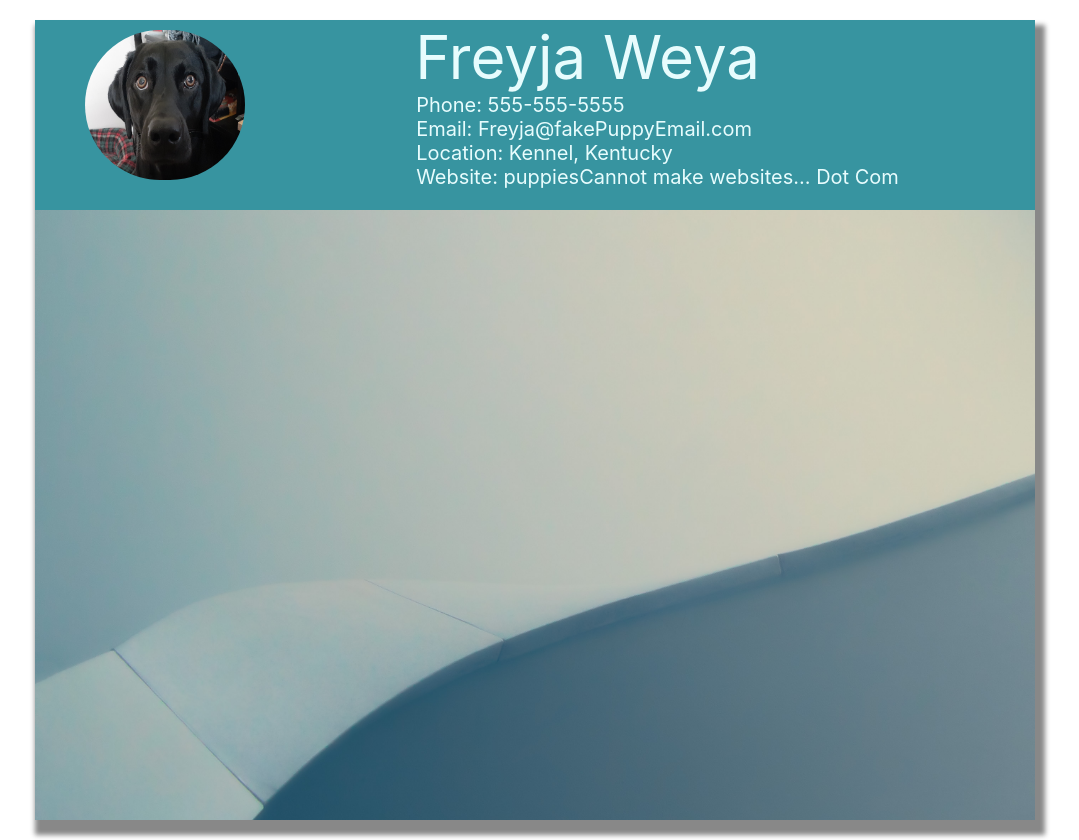
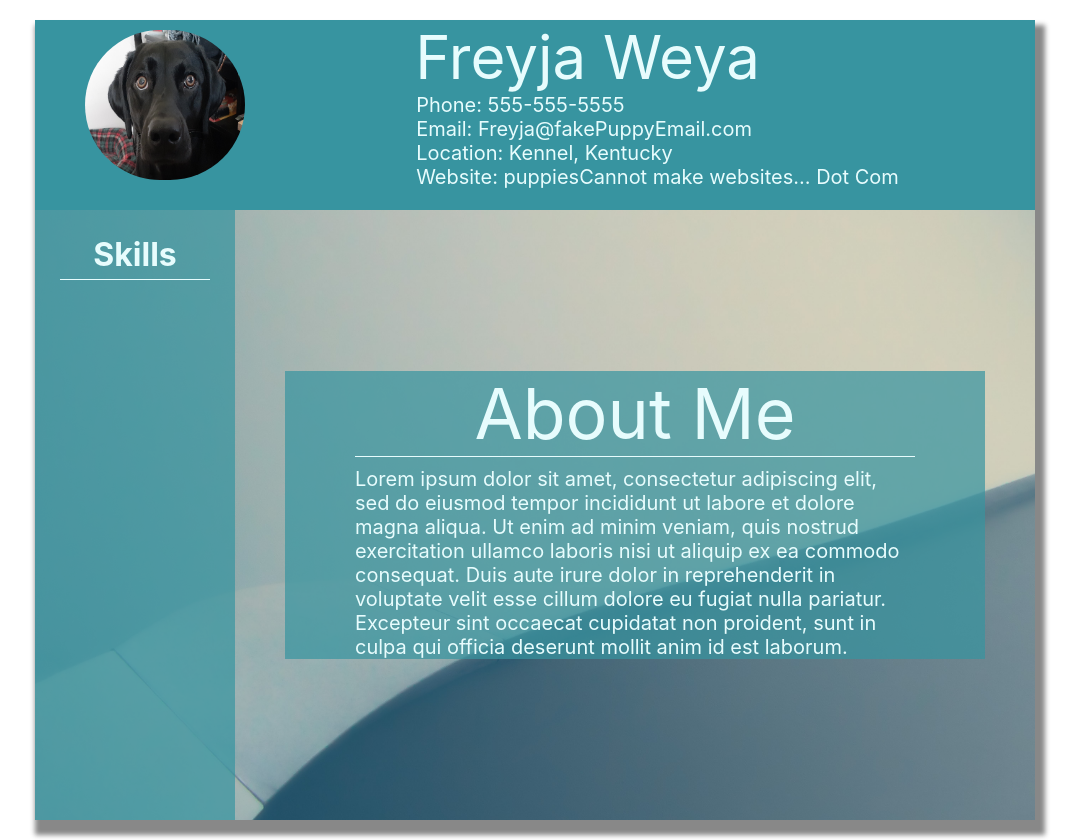
Before and after one commit to Kastlegate/CV-Application, a React (Create React App) app: page / in a window 1280 px wide. Shown: the whole page, without its empty margins (105-1184 px from the left). Built offline with nearby package versions, Linux system fonts and the light colour scheme.

Commit message:
got most of the skills section and some of the about me section working

```diff
--- a/src/App.js
+++ b/src/App.js
@@ -3,6 +3,7 @@ import Page from "./components/Page"
 import './style/App.css';
 import { library } from '@fortawesome/fontawesome-svg-core'
 import { faPenToSquare  } from '@fortawesome/free-solid-svg-icons'
+import { FontAwesomeIcon } from '@fortawesome/react-fontawesome'
 library.add(faPenToSquare)
 
 class App extends Component {
--- /dev/null
+++ b/src/components/About.js
@@ -0,0 +1,89 @@
+import React, { Component } from "react";
+import '../style/About.css'
+import { FontAwesomeIcon } from '@fortawesome/react-fontawesome'
+
+class About extends Component {
+    constructor(props){
+      super(props);
+      this.state = {
+        skill: { text: ''},
+        about: "Lorem ipsum dolor sit amet, consectetur adipiscing elit, sed do eiusmod tempor incididunt ut labore et dolore magna aliqua. Ut enim ad minim veniam, quis nostrud exercitation ullamco laboris nisi ut aliquip ex ea commodo consequat. Duis aute irure dolor in reprehenderit in voluptate velit esse cillum dolore eu fugiat nulla pariatur. Excepteur sint occaecat cupidatat non proident, sunt in culpa qui officia deserunt mollit anim id est laborum.",
+        show: false,
+        aboutEditToggle:  false
+      }
+
+      this.onClickEditBtn = this.onClickEditBtn.bind(this);
+      this.handleMouseEnter = this.handleMouseEnter.bind(this);
+      this.handleSubmit = this.handleSubmit.bind(this);
+    }
+
+    //functions for handling the buttons, mouse hovers, and form items
+    onClickEditBtn() {
+      this.setState({
+        aboutEditToggle: this.state.infoEditToggle = true
+      })
+  }
+    handleMouseEnter = () => {
+      this.setState({
+        show: this.state.show = true
+      })
+
+    }
+
+    handleMouseExit = () => {
+      this.setState({
+        show: this.state.show = false
+      })
+    }
+
+    handleChange = (e) => {
+      this.setState({
+        skill : {
+          text: e.target.value,
+        }
+      });
+    };
+
+
+
+    // A function to handle the info form when it is submitted or canceled.
+    handleSubmit = (e) => {
+
+      this.setState({
+        about: this.state.about.concat(this.state.skill),
+        skill: { text: '' },
+        aboutEditToggle: this.state.aboutEditToggle = false
+      })
+      e.preventDefault();
+    }
+
+    render (){
+      const {
+        skill,
+        about,
+        show,
+        aboutEditToggle
+     } = this.state;
+
+     // an icon for the edit button
+     const editButton = <FontAwesomeIcon icon="fa-solid fa-pen-to-square" />
+
+      return (
+           <div id="about" onMouseEnter={this.handleMouseEnter} onMouseLeave={this.handleMouseExit}>
+             <div id='aboutTitle'>About Me</div>
+             <div className='aboutBar'></div>
+
+             <div id='aboutText'>
+                 {this.state.about}
+            </div>
+            { aboutEditToggle?<form id="aboutMeForm"><textarea onChange={this.handleChange}
+             onMouseEnter={this.handleMouseExit} placeholder='Add a description of yourself' value={this.state.about} type="text" id="aboutMeTextArea" autoFocus />
+            <button id='aboutSubmit' className='editButton' onClick={this.handleSubmit}>Submit</button></form>:null}
+              {/* the button to edit the personal info. When pressed, it toggles the form for editing to show up */}
+              { show?<button id="aboutEditButton" className='editButton'  onClick={this.onClickEditBtn}>Edit About Me {editButton}</button>:null}
+           </div>
+        )
+    }
+  }
+
+  export default About;
--- a/src/components/Page.js
+++ b/src/components/Page.js
@@ -1,6 +1,8 @@
 import React, { Component } from "react";
 import '../style/Page.css'
 import Header from "../components/Header"
+import Skills from "../components/Skills"
+import About from "../components/About"
 import image from '../img/background.jpg'
 
 class Page extends Component {
@@ -16,6 +18,11 @@ class Page extends Component {
 
         <div className="Page">
             <Header />
+            <div id="pageBody">
+              <Skills />
+              <About />
+            </div>
+
         </div>
 
 
--- /dev/null
+++ b/src/components/Skills.js
@@ -0,0 +1,92 @@
+import React, { Component } from "react";
+import '../style/Skills.css'
+import { FontAwesomeIcon } from '@fortawesome/react-fontawesome'
+
+class Skills extends Component {
+    constructor(props){
+      super(props);
+      this.state = {
+        skill: { text: ''},
+        skills: [],
+        show: false,
+        skillsEditToggle:  false
+      }
+
+      this.onClickEditBtn = this.onClickEditBtn.bind(this);
+      this.handleMouseEnter = this.handleMouseEnter.bind(this);
+      this.handleSubmit = this.handleSubmit.bind(this);
+    }
+
+    //functions for handling the buttons, mouse hovers, and form items
+    onClickEditBtn() {
+      this.setState({
+        skillsEditToggle: this.state.skillsEditToggle = true
+      })
+  }
+    handleMouseEnter = () => {
+      this.setState({
+        show: this.state.show = true
+      })
+
+    }
+
+    handleMouseExit = () => {
+      this.setState({
+        show: this.state.show = false
+      })
+    }
+
+    handleChange = (e) => {
+      this.setState({
+        skill : {
+          text: e.target.value,
+        }
+      });
+    };
+
+
+
+    // A function to handle the info form when it is submitted or canceled.
+    handleSubmit = (e) => {
+
+      this.setState({
+        skills: this.state.skills.concat(this.state.skill),
+        skill: { text: '' },
+        skillsEditToggle: this.state.skillsEditToggle = false
+      })
+      e.preventDefault();
+    }
+
+    render (){
+      const {
+        skill,
+        skills,
+        show,
+        skillsEditToggle
+     } = this.state;
+
+     // an icon for the edit button
+     const editButton = <FontAwesomeIcon icon="fa-solid fa-pen-to-square" />
+
+      return (
+           <div id="skills" onMouseEnter={this.handleMouseEnter} onMouseLeave={this.handleMouseExit}>
+             <h1 id='SkillsTitle'>Skills</h1>
+             <div className='skillsBar'></div>
+             <div id='SkillsContainer'>
+
+                    {skills.map((skill) => {
+                      return <div className='skillsClass'>{skill.text}</div>;
+                    })}
+
+            </div>
+            { skillsEditToggle?<form><input onChange={this.handleChange}
+             onMouseEnter={this.handleMouseExit} placeholder='Add a skill' value={skill.text} type="text" id="skillInput" autoFocus />
+            <button className='editButton' onClick={this.handleSubmit}>Add Skill</button></form>:null}
+              {/* the button to edit the personal info. When pressed, it toggles the form for editing to show up */}
+              { show?<button id="skillsEditButton" className='editButton'  onClick={this.onClickEditBtn}>Edit Skills {editButton}</button>:null}
+           </div>
+        )
+    }
+  }
+
+  export default Skills;
--- /dev/null
+++ b/src/style/About.css
@@ -0,0 +1,41 @@
+#about{
+    width: 700px;
+    color: rgb(231, 252, 253);
+    margin: auto;
+    background-color: rgba(55, 148, 160, 0.7);
+}
+
+#aboutTitle{
+    width: fit-content;
+    margin: auto;
+    font-size: 70px;
+}
+
+.aboutBar{
+    margin: auto;
+    width: 80%;
+    border-bottom: 1px solid rgb(231, 252, 253);
+    margin-bottom: 10px;
+}
+
+#aboutMeForm{
+    display: flex;
+    flex-direction: column;
+    justify-content: center;
+}
+
+#aboutText{
+    width: 80%;
+    margin: auto;
+    font-size: 20px;
+}
+
+#aboutMeTextArea{
+    width: 80%;
+    height: 300px;
+    margin: auto;
+}
+
+#aboutSubmit{
+    margin: auto;
+}
--- a/src/style/Info.css
+++ b/src/style/Info.css
@@ -31,8 +31,22 @@
     font-weight: 100;
 }
 
+#buttonContainer{
+    margin: auto;
+}
+
+.infoButton{
+    background-color: rgb(231, 252, 253);
+    color: rgb(55, 148, 160);
+    font-size: 20px;
+    font-weight: 100;
+    margin-right: 5px;
+    margin-left: 5px;
+}
+
 #infoForm{
-
     width: fit-content;
     min-width: 500px !important;
+    display: flex;
+    flex-direction: column;
 }
--- a/src/style/Page.css
+++ b/src/style/Page.css
@@ -11,3 +11,8 @@
     background-repeat: no-repeat;
     background-position: center;
 }
+
+#pageBody{
+    display: flex;
+    flex-direction: row;
+}
--- /dev/null
+++ b/src/style/Skills.css
@@ -0,0 +1,56 @@
+#skills{
+    width: 200px;
+    height: 610px;
+    background-color: rgba(55, 148, 160, 0.7);
+    color: rgb(231, 252, 253);
+}
+/* #skillsHeader{
+    height: 30px;
+    width: 200px;
+    background-color: rgb(231, 252, 253);
+    color: rgb(55, 148, 160);
+} */
+
+#SkillsTitle{
+    padding-top: 25px;
+    margin: auto;
+    width: fit-content;
+    padding-bottom: 5px;
+}
+
+.skillsBar{
+    margin: auto;
+    width: 150px;
+    border-bottom: 1px solid rgb(231, 252, 253);
+    margin-bottom: 10px;
+}
+
+#skillInput{
+    margin-top: 10px;
+    width: auto;
+}
+
+#SkillsContainer{
+    display: flex;
+    flex-direction: column;
+    justify-content: right;
+}
+
+.skillsClass{
+    margin-top: 15px;
+    margin: auto;
+    width: 180px;
+    padding-bottom: 10px;
+    font-size: 20px;
+    text-align: center;
+    /* border-bottom: 1px solid rgb(231, 252, 253); */
+}
+
+.editButton{
+    background-color: rgb(231, 252, 253);
+    color: rgb(55, 148, 160);
+    font-size: 20px;
+    font-weight: 100;
+    width: fit-content;
+    margin-top: 10px;
+}
```
Also changed, not shown: src/components/Info.js (+58 -22 lines).
